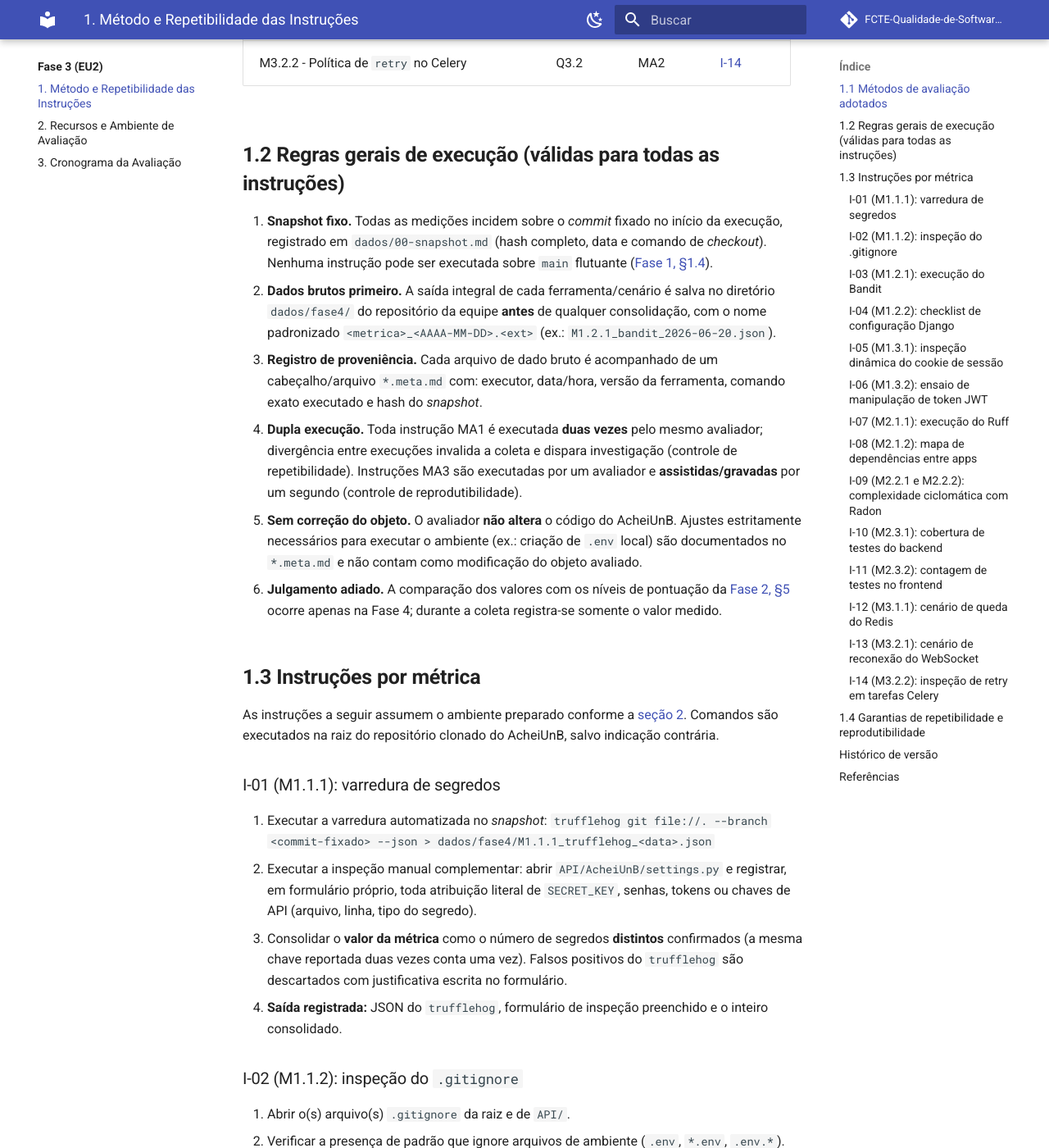
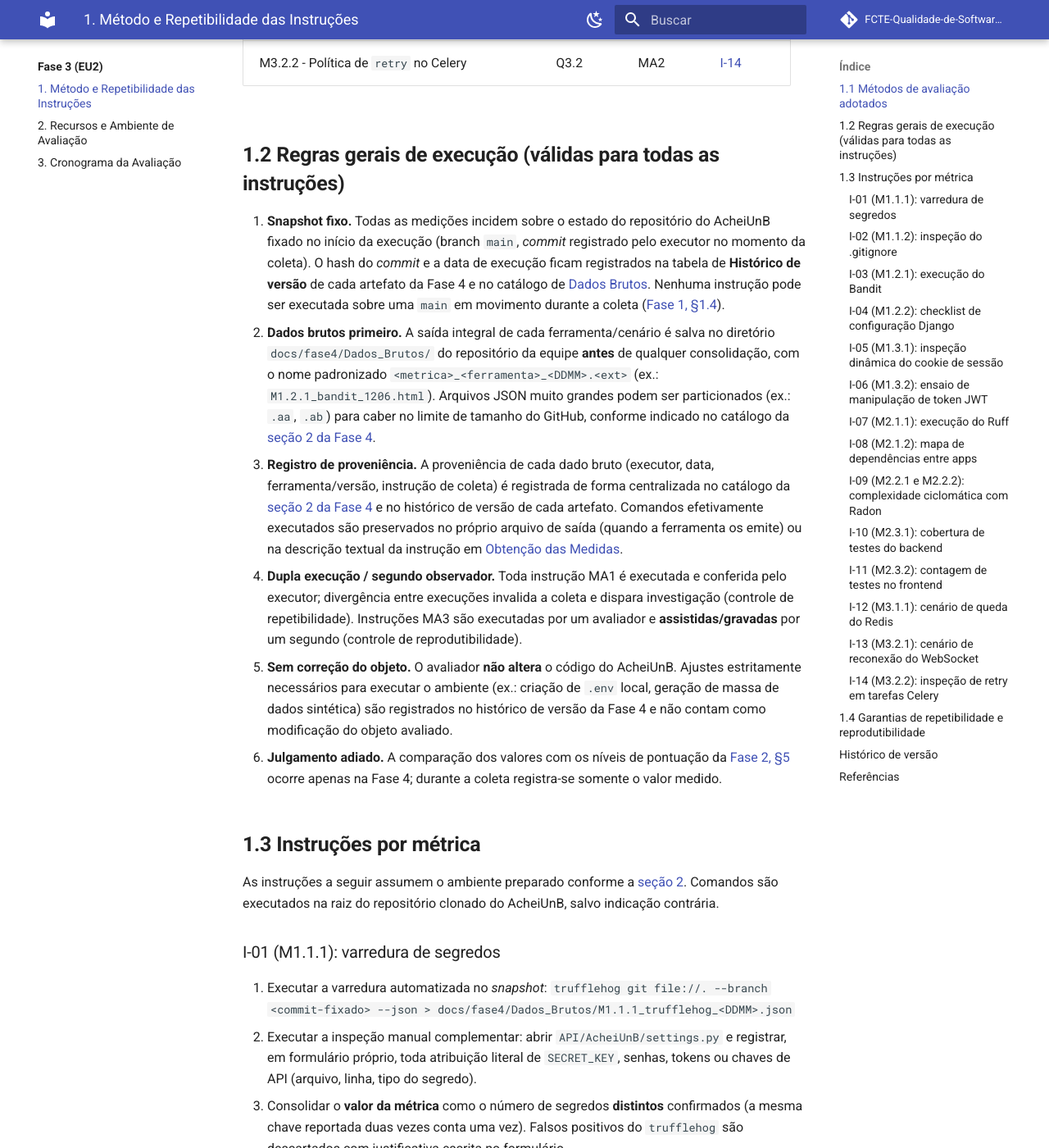
Before and after one commit to FCTE-Qualidade-de-Software-1/2026-1_T02_RADIA_PERLMAN, an MkDocs documentation site: the page built from docs/fase3/01-metodo-instrucoes.md, in a window 1280 px wide and 1400 px high, scrolled down 2467 px. Shown: the whole window at 82% size. Built offline with MkDocs 1.6.1 and Material for MkDocs 9.7.7, drawn with Linux system fonts in a browser that asks for light colours; comment, search, counter and statistics services are not loaded; some of the changed text lies outside the part shown.

Commit message:
docs(fase 3): align Method and Instructions with delivered structure
Rewrites section 1.2 General Rules and section 1.3 instruction commands
to reflect the actual delivered structure (docs/fase4/Dados_Brutos/ with
_<DDMM> naming), instead of the planned dados/fase4/, *.meta.md and
00-snapshot.md patterns that were not used. Addresses peer review note
from Caio Ferreira Duarte (EU2).

Co-authored-by: Davi Casseb <77282586+dcasseb@users.noreply.github.com>
Co-authored-by: Leticia Hladczuk <109438911+HladczukLe@users.noreply.github.com>

```diff
--- a/docs/fase3/01-metodo-instrucoes.md
+++ b/docs/fase3/01-metodo-instrucoes.md
@@ -48,24 +48,33 @@ F3-C8 da rubrica).
 
 ## 1.2 Regras gerais de execução (válidas para todas as instruções)
 
-1. **Snapshot fixo.** Todas as medições incidem sobre o *commit* fixado no início da
-   execução, registrado em `dados/00-snapshot.md` (hash completo, data e comando de
-   *checkout*). Nenhuma instrução pode ser executada sobre `main` flutuante
+1. **Snapshot fixo.** Todas as medições incidem sobre o estado do repositório do
+   AcheiUnB fixado no início da execução (branch `main`, *commit* registrado pelo
+   executor no momento da coleta). O hash do *commit* e a data de execução ficam
+   registrados na tabela de **Histórico de versão** de cada artefato da Fase 4 e no
+   catálogo de [Dados Brutos](../fase4/02-dados-brutos.md). Nenhuma instrução pode ser
+   executada sobre uma `main` em movimento durante a coleta
    ([Fase 1, §1.4](../fase1/01-proposito.md#14-cenario-de-aplicacao)).
 2. **Dados brutos primeiro.** A saída integral de cada ferramenta/cenário é salva no
-   diretório `dados/fase4/` do repositório da equipe **antes** de qualquer
-   consolidação, com o nome padronizado `<metrica>_<AAAA-MM-DD>.<ext>`
-   (ex.: `M1.2.1_bandit_2026-06-20.json`).
-3. **Registro de proveniência.** Cada arquivo de dado bruto é acompanhado de um
-   cabeçalho/arquivo `*.meta.md` com: executor, data/hora, versão da ferramenta,
-   comando exato executado e hash do *snapshot*.
-4. **Dupla execução.** Toda instrução MA1 é executada **duas vezes** pelo mesmo
-   avaliador; divergência entre execuções invalida a coleta e dispara investigação
-   (controle de repetibilidade). Instruções MA3 são executadas por um avaliador e
-   **assistidas/gravadas** por um segundo (controle de reprodutibilidade).
-5. **Sem correção do objeto.** O avaliador **não altera** o código do AcheiUnB. Ajustes
-   estritamente necessários para executar o ambiente (ex.: criação de `.env` local)
-   são documentados no `*.meta.md` e não contam como modificação do objeto avaliado.
+   diretório `docs/fase4/Dados_Brutos/` do repositório da equipe **antes** de qualquer
+   consolidação, com o nome padronizado `<metrica>_<ferramenta>_<DDMM>.<ext>`
+   (ex.: `M1.2.1_bandit_1206.html`). Arquivos JSON muito grandes podem ser
+   particionados (ex.: `.aa`, `.ab`) para caber no limite de tamanho do GitHub,
+   conforme indicado no catálogo da [seção 2 da Fase 4](../fase4/02-dados-brutos.md).
+3. **Registro de proveniência.** A proveniência de cada dado bruto (executor,
+   data, ferramenta/versão, instrução de coleta) é registrada de forma centralizada
+   no catálogo da [seção 2 da Fase 4](../fase4/02-dados-brutos.md) e no histórico de
+   versão de cada artefato. Comandos efetivamente executados são preservados no
+   próprio arquivo de saída (quando a ferramenta os emite) ou na descrição textual
+   da instrução em [Obtenção das Medidas](../fase4/01-medidas.md).
+4. **Dupla execução / segundo observador.** Toda instrução MA1 é executada e
+   conferida pelo executor; divergência entre execuções invalida a coleta e dispara
+   investigação (controle de repetibilidade). Instruções MA3 são executadas por um
+   avaliador e **assistidas/gravadas** por um segundo (controle de reprodutibilidade).
+5. **Sem correção do objeto.** O avaliador **não altera** o código do AcheiUnB.
+   Ajustes estritamente necessários para executar o ambiente (ex.: criação de `.env`
+   local, geração de massa de dados sintética) são registrados no histórico de
+   versão da Fase 4 e não contam como modificação do objeto avaliado.
 6. **Julgamento adiado.** A comparação dos valores com os níveis de pontuação da
    [Fase 2, §5](../fase2/05-niveis-pontuacao.md) ocorre apenas na Fase 4; durante a
    coleta registra-se somente o valor medido.
@@ -79,7 +88,7 @@ clonado do AcheiUnB, salvo indicação contrária.
 ### I-01 (M1.1.1): varredura de segredos
 
 1. Executar a varredura automatizada no *snapshot*:
-   `trufflehog git file://. --branch <commit-fixado> --json > dados/fase4/M1.1.1_trufflehog_<data>.json`
+   `trufflehog git file://. --branch <commit-fixado> --json > docs/fase4/Dados_Brutos/M1.1.1_trufflehog_<DDMM>.json`
 2. Executar a inspeção manual complementar: abrir `API/AcheiUnB/settings.py` e
    registrar, em formulário próprio, toda atribuição literal de `SECRET_KEY`, senhas,
    tokens ou chaves de API (arquivo, linha, tipo do segredo).
@@ -101,7 +110,7 @@ clonado do AcheiUnB, salvo indicação contrária.
 
 ### I-03 (M1.2.1): execução do Bandit
 
-1. Executar: `bandit -r API/ -f json -o dados/fase4/M1.2.1_bandit_<data>.json`
+1. Executar: `bandit -r API/ -f json -o docs/fase4/Dados_Brutos/M1.2.1_bandit_<DDMM>.json`
    (mesma raiz de varredura usada pelo CI do AcheiUnB).
 2. Filtrar os achados com `issue_severity` igual a `MEDIUM` ou `HIGH`.
 3. Registrar o **valor da métrica**: contagem de achados após o filtro. Achados
@@ -158,7 +167,7 @@ clonado do AcheiUnB, salvo indicação contrária.
 ### I-07 (M2.1.1): execução do Ruff
 
 1. Executar com a configuração **do próprio projeto** (`pyproject.toml` do AcheiUnB),
-   sem regras adicionais: `ruff check API/ --output-format json > dados/fase4/M2.1.1_ruff_<data>.json`
+   sem regras adicionais: `ruff check API/ --output-format json > docs/fase4/Dados_Brutos/M2.1.1_ruff_<DDMM>.json`
 2. **Valor da métrica:** número total de violações reportadas.
 3. **Saída registrada:** JSON integral + versão do Ruff utilizada (deve ser a mesma
    fixada no CI do AcheiUnB; divergência é registrada no `*.meta.md`).
@@ -166,9 +175,9 @@ clonado do AcheiUnB, salvo indicação contrária.
 ### I-08 (M2.1.2): mapa de dependências entre *apps*
 
 1. No contêiner do *backend*, gerar o grafo de modelos/dependências com
-   `django-extensions`: `python manage.py graph_models -a -o dados/fase4/M2.1.2_grafo_<data>.png`
+   `django-extensions`: `python manage.py graph_models -a -o docs/fase4/Dados_Brutos/M2.1.2_grafo_<DDMM>.png`
 2. Complementar com análise de *imports* entre *apps* (`users`, `chat`, `reports`,
-   `support`): `grep -rn "from API\.\|import API\." API/ > dados/fase4/M2.1.2_imports_<data>.txt`
+   `support`): `grep -rn "from API\.\|import API\." API/ > docs/fase4/Dados_Brutos/M2.1.2_imports_<DDMM>.txt`
    e montar a matriz de dependência app × app.
 3. **Valor da métrica:** número de **ciclos** identificados na matriz (A depende de B e
    B depende de A, direta ou transitivamente).
@@ -176,7 +185,7 @@ clonado do AcheiUnB, salvo indicação contrária.
 
 ### I-09 (M2.2.1 e M2.2.2): complexidade ciclomática com Radon
 
-1. Executar: `radon cc API/ -s -j > dados/fase4/M2.2_radon_<data>.json`
+1. Executar: `radon cc API/ -s -j > docs/fase4/Dados_Brutos/M2.2_radon_<DDMM>.json`
 2. Calcular **M2.2.1** (média da complexidade por função/método em todo o *backend*) e
    **M2.2.2** (contagem de funções/métodos com complexidade > 10) a partir do JSON, por
    *script* de consolidação versionado em `scripts/consolida_radon.py`.
@@ -186,7 +195,7 @@ clonado do AcheiUnB, salvo indicação contrária.
 ### I-10 (M2.3.1): cobertura de testes do *backend*
 
 1. No contêiner do *backend*, executar a suíte com cobertura:
-   `pytest --cov=API --cov-report=xml:dados/fase4/M2.3.1_coverage_<data>.xml --cov-report=term`
+   `pytest --cov=API --cov-report=xml:docs/fase4/Dados_Brutos/M2.3.1_coverage_<DDMM>.xml --cov-report=term`
 2. Registrar o percentual de **line coverage** total e a tabela por módulo.
 3. Em caso de testes falhando por dependência de ambiente, registrar quais e por quê;
    o percentual reportado deve indicar explicitamente a base de testes executada.
@@ -195,7 +204,7 @@ clonado do AcheiUnB, salvo indicação contrária.
 ### I-11 (M2.3.2): contagem de testes no *frontend*
 
 1. Executar a busca padronizada em `web/`:
-   `find web/src -type f \( -name "*.spec.*" -o -name "*.test.*" \) | tee dados/fase4/M2.3.2_frontend_<data>.txt`
+   `find web/src -type f \( -name "*.spec.*" -o -name "*.test.*" \) | tee docs/fase4/Dados_Brutos/M2.3.2_frontend_<DDMM>.txt`
 2. Verificar também a existência de diretórios `tests/`/`__tests__/` e de *script* de
    teste no `web/package.json`.
 3. **Valor da métrica:** número de arquivos de teste encontrados.
@@ -233,7 +242,7 @@ Roteiro de cenário (executar com gravação de tela ativa):
 
 ### I-14 (M3.2.2): inspeção de `retry` em tarefas Celery
 
-1. Localizar todas as definições de tarefa: `grep -rn "@shared_task\|@app.task" API/ | tee dados/fase4/M3.2.2_tasks_<data>.txt`
+1. Localizar todas as definições de tarefa: `grep -rn "@shared_task\|@app.task" API/ | tee docs/fase4/Dados_Brutos/M3.2.2_tasks_<DDMM>.txt`
 2. Para cada tarefa encontrada, inspecionar e registrar em formulário: nome, módulo,
    presença de `autoretry_for`/`retry_backoff`/`max_retries`/chamada explícita a
    `self.retry()` ou tratamento `try...except` com reenfileiramento.
@@ -250,13 +259,14 @@ Roteiro de cenário (executar com gravação de tela ativa):
 | Versões de ferramentas fixadas ([seção 2.3](02-recursos-ambiente.md#23-software)) | Elimina variação do instrumento de medição. |
 | Comandos literais e checklists fechados | Elimina ambiguidade de procedimento; o avaliador não decide "como" medir durante a coleta. |
 | Dupla execução (MA1) e segundo observador (MA3) | Detecta variação residual e erro humano. |
-| Dados brutos + `*.meta.md` versionados | Permitem auditoria externa e reexecução por terceiros (premissa de dados auditáveis da disciplina). |
+| Dados brutos versionados e catalogados na [Fase 4, §2](../fase4/02-dados-brutos.md) | Permitem auditoria externa e reexecução por terceiros (premissa de dados auditáveis da disciplina). |
 
 ## Histórico de versão
 
 | Versão | Data       | Descrição | Autor(es) | Revisor(es) |
 | :-- | :-- | :-- | :-- | :-- |
 | 1.0 | 2026-06-12 | Definição dos métodos de avaliação e das instruções de coleta por métrica. | Davi Casseb | Letícia Hladczuk |
+| 2.0 | 2026-06-23 | Ajuste das Regras Gerais (§1.2) e dos caminhos das instruções (§1.3) para refletir a estrutura efetivamente entregue (`docs/fase4/Dados_Brutos/`, padrão `_<DDMM>`), conforme observação dos pares na EU2. | Luis Eduardo Castro M Lima, Davi Casseb | Letícia Hladczuk |
 
 ## Referências
 
```
